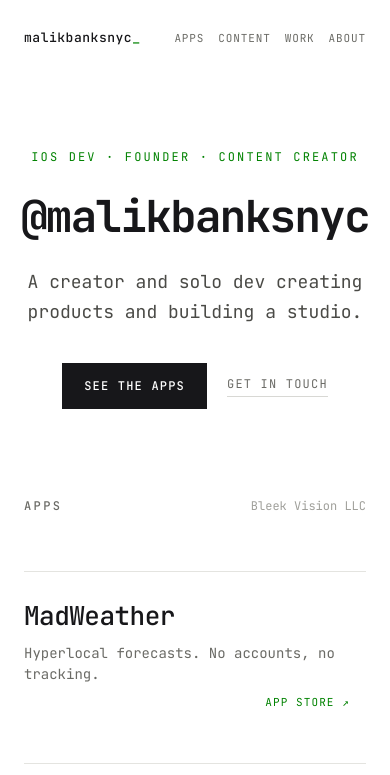
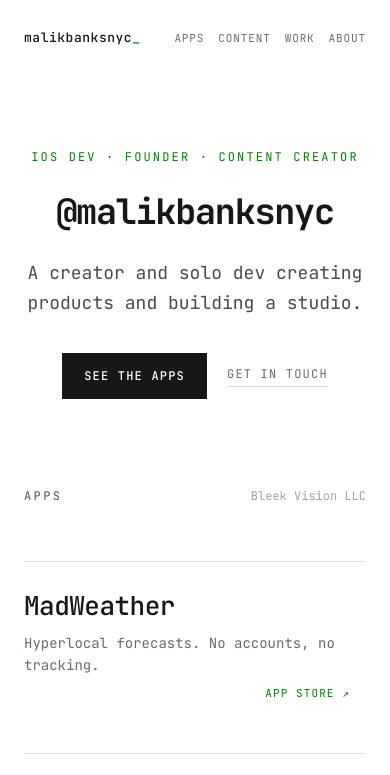
Before and after one commit to zerobleek/malikbanksnyc.com, a plain HTML site: page index.html in a window 390 px wide. Shown: the top 775 px of the page. Drawn offline with Linux system fonts and the light colour scheme.

Commit message:
Fix hero title overflow on mobile (#22)
* Mark RafflePop as live — now on the App Store

RafflePop (Random Name Picker) launched on App Store
(id6833320712). Moved from "Coming Soon" to live row, placed above
CalMaxx. Description tightened to match bleekvision.com: "Ditch the
paper tickets. A digital jar for picking a name at random."

Co-Authored-By: Claude Opus 4.7 <noreply@anthropic.com>
Claude-Session: https://claude.ai/code/session_01E3E8VVDWm4VJvK7eUi57bY

* Fix hero title overflow on mobile

The clamp(44px, 7vw, 64px) min was too large for ~390px screens —
"@malikbanksnyc" was being cut off at the right edge. Switched to
clamp(32px, 9vw, 58px) so the min scales down on narrow viewports,
and removed the redundant 44px mobile override. Added word-break as
a safety.

Verified fit at 343px and 390px with Playwright.

Co-Authored-By: Claude Opus 4.7 <noreply@anthropic.com>
Claude-Session: https://claude.ai/code/session_01E3E8VVDWm4VJvK7eUi57bY

---------

Co-authored-by: Claude <noreply@anthropic.com>

```diff
--- a/index.html
+++ b/index.html
@@ -140,11 +140,12 @@
             color: var(--accent);
         }
         .hero h1 {
-            font-size: 58px;
+            font-size: clamp(32px, 9vw, 58px);
             line-height: 1.04;
             font-weight: 700;
             letter-spacing: -0.035em;
             max-width: 16ch;
+            word-break: break-word;
         }
         .hero-tagline {
             font-size: 18px;
@@ -684,7 +685,6 @@
         @media (max-width: 900px) {
             .wrap { padding: 0 24px; }
             .hero { padding: 72px 0 88px; }
-            .hero h1 { font-size: 44px; }
             .app-row {
                 grid-template-columns: 1fr auto;
                 gap: 8px 16px;
```
